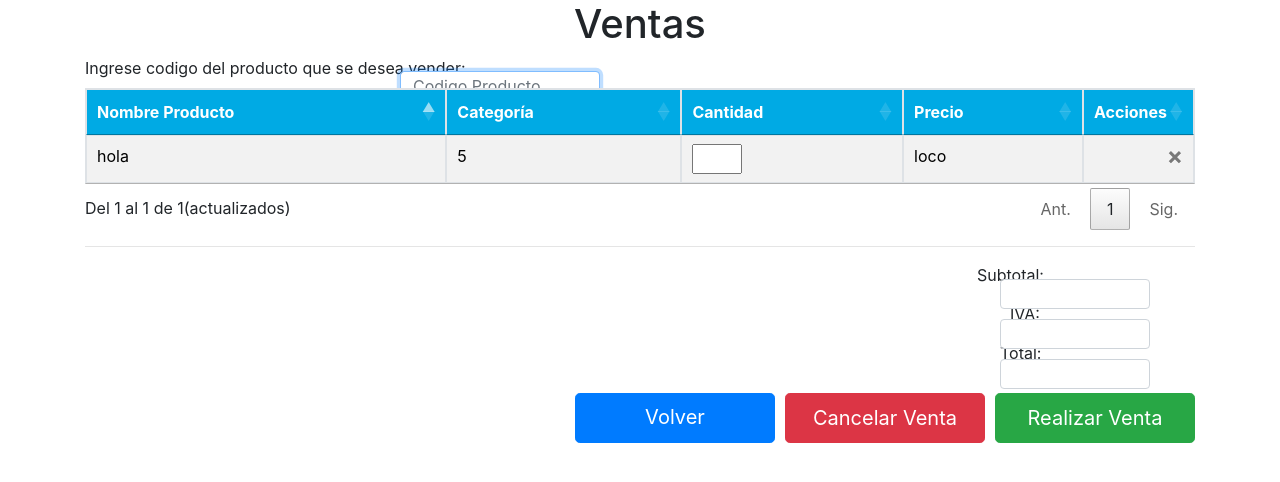
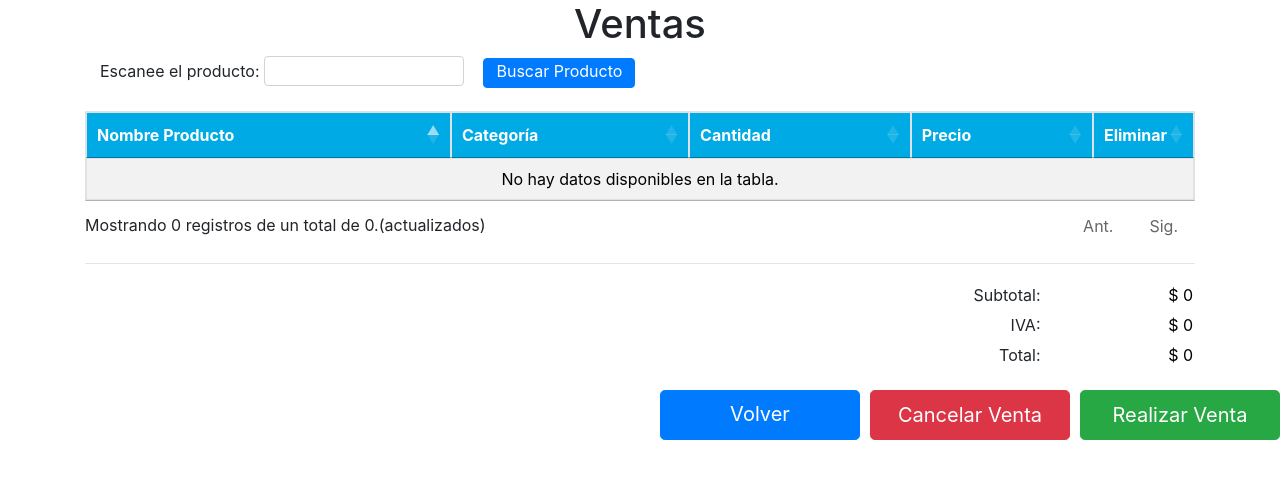
Before and after one commit to john128762/Proyecto-Portafolio-2022, a Django app: page /venta/ in a window 1280 px wide. Shown: the part 56-538 px from the top of the page. Run offline with Django 4.2, Linux system fonts and the light colour scheme; some libraries are stand-ins or nearby versions.

Commit message:
Desarrollo parcial de Ventas

```diff
--- a/laTiaDelPan/backend/Controladores/ControladorVentas.py
+++ b/laTiaDelPan/backend/Controladores/ControladorVentas.py
@@ -1,5 +1,5 @@
 from datetime import datetime
-from ConvertidorTipos import ConvertidorTipos
+from backend.Controladores.ConvertidorTipos import ConvertidorTipos
 from backend.models import Boleta
 from backend import models
 from backend import modelsApp
@@ -16,7 +16,7 @@ class ControladorVentas():
         nuevaBoleta.USU_USERNAME = boleta.Vendedor.Username
 
         try:
-            nuevaBoleta.Save()
+            nuevaBoleta.save()
 
             for detalle in boleta.Detalle:
                 nuevoDetalle = models.Detalle_Boleta()
--- /dev/null
+++ b/laTiaDelPan/backend/Vistas/FormVenta.py
@@ -0,0 +1,18 @@
+from django import forms
+from backend.models import Producto
+#from Controladores.ControladorProductos import ControladorProductos
+
+class FormVenta(forms.ModelForm):
+    codigo = forms.CharField(label='Escanee el producto: ', widget=forms.widgets.TextInput())
+
+    def __init__(self, *args, **kwargs):
+        super(FormVenta, self).__init__(*args, **kwargs)
+        for name in self.fields.keys():
+            self.fields[name].widget.attrs.update({
+                'class': 'form-control',
+            })
+
+    class Meta:
+        model = Producto
+        field = ['PROD_CODIGO']
+        exclude = ['PROD_NOMBRE', 'PROD_VALOR', 'PROD_STOCK', 'PROV_RUT', 'CAT_ID', 'PROD_ESTADO']
--- a/laTiaDelPan/backend/Vistas/VistaVenta.py
+++ b/laTiaDelPan/backend/Vistas/VistaVenta.py
@@ -1,9 +1,55 @@
+import json
 from django.shortcuts import render
 from backend import models
 from backend import modelsApp
+from backend.Vistas.FormVenta import FormVenta
 from backend.Controladores.ControladorVentas import ControladorVentas
+from backend.Controladores.ControladorProductos import ControladorProductos
 from django.http import HttpResponseRedirect
 from django.contrib import messages
+from django.http import JsonResponse
+from django.core import serializers
+
+#from laTiaDelPan.backend.views import Producto
+
 
 def venta(request):
-    return render(request, 'venta.html')
+    form = FormVenta()
+    return render(request, 'venta.html', {"form": form})
+
+def postProducto(request):
+    if is_ajax(request) and request.method == "POST":
+        form = FormVenta(request.POST)
+        if form.is_valid():
+            #print(form.cleaned_data["codigo"])
+            try:
+                producto2 = models.Producto.objects.get(PROD_CODIGO = form.cleaned_data["codigo"])
+                serializado2 = serializers.serialize('json', [ producto2, ])
+                producto = ControladorProductos.LeerProducto(form.cleaned_data["codigo"])
+                #print(producto.Codigo)
+                #print(json.dumps(producto, cls=modelsApp.ProductoEncoder))
+                serializado = serializarProducto(producto)
+                print(serializado)
+                print(serializado2)
+                return JsonResponse({"instance": serializado}, status=200)
+                #return JsonResponse({"instance": serializado2}, status=200)
+            except models.Producto.DoesNotExist:
+                #resultado = modelsApp.Resultado(-1, "El producto no existe.")
+                messages.error(request, "El producto no existe.")
+                #return JsonResponse("error": "El producto no existe.")
+            #producto = ControladorProductos.LeerProducto(1)
+
+
+        else:
+            return JsonResponse({"error":form.errors}, status=400)
+    return JsonResponse({"error": ""}, status=400)
+
+def is_ajax(request):
+    return request.META.get('HTTP_X_REQUESTED_WITH') == 'XMLHttpRequest'
+
+def serializarProducto(producto: modelsApp.Producto):
+    #serializado = '"model": "backend.Producto", "pk: {pkField}, "fields": {fieldsField}]'
+    strPK = '"pk": ' + str(producto.Codigo) + ','
+    strFields = '"fields": ' + json.dumps(producto, cls=modelsApp.ProductoEncoder) + "}]"
+    serializado = '[{"model": "backend.Producto", ' + strPK + strFields
+    return serializado
--- a/laTiaDelPan/backend/models.py
+++ b/laTiaDelPan/backend/models.py
@@ -13,6 +13,8 @@ class Categoria(models.Model):
     CAT_NOMBRE = models.CharField(max_length=20)
     CAT_DESCRIPCION = models.CharField(max_length=100)
     CAT_ESTADO = models.BooleanField()
+    def __str__(self):
+        return self.CAT_NOMBRE
 
 class Usuario (models.Model):
     USU_RUT = models.IntegerField()
@@ -42,6 +44,8 @@ class Producto(models.Model):
     PROV_RUT = models.ForeignKey(Proveedor, on_delete=models.CASCADE)
     CAT_ID = models.ForeignKey(Categoria, on_delete=models.CASCADE)
     PROD_ESTADO = models.BooleanField()
+    def __str__(self):
+        return self.PROD_NOMBRE
 
 class Detalle_Boleta(models.Model):
     BOL_NUMERO = models.ForeignKey(Boleta, on_delete=models.CASCADE)
--- a/laTiaDelPan/backend/templates/venta.html
+++ b/laTiaDelPan/backend/templates/venta.html
@@ -8,7 +8,7 @@
     <link rel="stylesheet" href="{% static 'css/venta.css' %}">
     <link rel="stylesheet" href="https://cdn.jsdelivr.net/npm/bootstrap@4.6.1/dist/css/bootstrap.min.css">
     <link rel="stylesheet" type="text/css" href="https://cdn.datatables.net/v/dt/dt-1.11.5/datatables.min.css"/>
-    <script src="https://cdn.jsdelivr.net/npm/jquery@3.6.0/dist/jquery.slim.min.js"></script>
+    <script src="https://code.jquery.com/jquery-3.6.0.min.js"></script>
     <script src="https://cdn.jsdelivr.net/npm/popper.js@1.16.1/dist/umd/popper.min.js"></script>
     <script src="https://cdn.jsdelivr.net/npm/bootstrap@4.6.1/dist/js/bootstrap.bundle.min.js"></script>
     <title>Analisis Venta</title>
@@ -73,12 +73,22 @@
       </div>
     </div>
     <div class="container">
-      <label for="venCodigoPro">Ingrese codigo del producto que se desea vender:</label>
-      <input type="text" class="form-control" id="venCodigoPro" name = "venCodigoPro" placeholder="Codigo Producto" autofocus>
+      <form id="producto-form">
+        {% csrf_token %}
+
+        {% for field in form %}
+        <div class="form-group col-4" style="box-sizing: unset; display: inline;">
+          <label for ="id_codigo">{{ field.label }}</label>
+          {{ field }}
+        </div>
+        {% endfor %}
+        <input type="submit" id="btnBuscar" class="btn btn-primary" value="Buscar Producto"/>
+      </form>
     </div>
 
     <!-- Tabla Venta -->
-    <div class="container">
+    <form>
+      <div class="container" style="margin-top: 20px">
         <table class="table table-striped table-bordered table-hover" id="tablaVenta">
             <thead style="background-color: #00aae4; color: white;">
                 <tr>
@@ -86,37 +96,71 @@
                     <th>Categoría</th>
                     <th>Cantidad</th>
                     <th>Precio</th>
-                    <th>Acciones</th>
+                    <th>Eliminar</th>
                 </tr>
             </thead>
             <tbody style="background-color: white; color: black;">
-                <tr>
-                    <td>hola</td>
-                    <td>5</td>
-                    <td></td>
-                    <td>loco</td>
-                    <td></td>
-                </tr>
+
             </tbody>
         </table>
         <hr>
-        <div>
-          <label id="laSubtotal">Subtotal:</label>
-          <label id="laIva">IVA:</label>
-          <label id="laTotal">Total:</label>
-          <input type="number" class="form-control" id="subtotal">
-          <input type="number" class="form-control" id="iva">
-          <input type="number" class="form-control" id="total">
+        <div style="text-align:right">
+          <label for="subtotal" id="laSubtotal">Subtotal:</label>&nbsp;<input type="text" class="textValor" id="subtotal" value="$ 0" readonly>
+          <label for="iva" id="laIva">IVA:</label>&nbsp;<input type="text" class="textValor" id="iva" value="$ 0" readonly>
+          <label for="total" id="laTotal">Total:</label>&nbsp;<input type="text" class="textValor" id="total" value="$ 0" readonly>
         </div>
-        <div>
-          <button class="btn btn-outline-success btn-lg active" id="ventaRealizar" data-toggle="modal" data-target="#realizarVenta">Realizar Venta</button>
-          <button class="btn btn-outline-danger btn-lg active" id="ventaCancelar" data-toggle="modal" data-target="#cancelarVenta">Cancelar Venta</button>
-          <a href="/principal/" role="button" class="btn btn-outline-primary btn-lg active" id="ventaVolver">Volver</a>
-        </div>
+      </div>
+    </form>
+    <div>
+      <button class="btn btn-outline-success btn-lg active" id="ventaRealizar" data-toggle="modal" data-target="#realizarVenta">Realizar Venta</button>
+      <button class="btn btn-outline-danger btn-lg active" id="ventaCancelar" data-toggle="modal" data-target="#cancelarVenta">Cancelar Venta</button>
+      <a href="/principal/" role="button" class="btn btn-outline-primary btn-lg active" id="ventaVolver">Volver</a>
+    </div>
 
     </div>
 
     <script type="text/javascript" src="https://cdn.datatables.net/v/dt/dt-1.11.5/datatables.min.js"></script>
     <script type="text/javascript" src="{% static 'js/venta.js' %}"></script>
+    <script>
+
+      function actualizarTotales(){
+
+      }
+
+      $("#tablaVenta").on('click', '.close', function(){
+        $(this).closest('tr').remove();
+        actualizarTotales()
+      });
+
+      $("#producto-form").submit(function (e){
+        e.preventDefault();
+        var serializeData = $(this).serialize();
+        $.ajax({
+          type: 'POST',
+          url: "{% url 'post_producto' %}",
+          data: serializeData,
+          success: function(response){
+            //alert(response["instance"]);
+            $("#producto.form").trigger('reset');
+            $("venCodigoPro").focus();
+            var instance = JSON.parse(response["instance"]);
+            var fields = instance[0]["fields"];
+            $("#tablaVenta tbody").prepend(
+              `<tr id=${fields["Codigo"]}>
+                <td>${fields["Nombre"]||""}</td>
+                <td>${fields["Cat"]["Nombre"]||""}</td>
+                <td><input type='number' id='${fields["Codigo"]||""}' value="1" class='form-control col-6'/></td>
+                <td>$ ${fields["Valor"]||""}</td>
+                <td><button class='close' arial-label='Close' ><span aria-hidden="true">&times;</span></button></td>
+              </tr>`
+            );
+            actualizarTotales();
+          },
+          error: function(response){
+            alert(response["responseJSON"]["error"]);
+          }
+        });
+      });
+    </script>
 </body>
 </html>
--- a/laTiaDelPan/frontend/static/css/venta.css
+++ b/laTiaDelPan/frontend/static/css/venta.css
@@ -21,12 +21,17 @@
     float: right;
 }
 
-#venCodigoPro{
+#id_codigo{
     width: 200px;
     height: 30px;
-    right: 680px;
-    top: 127px;
-    position: absolute;
+
+    display: inline;
+}
+
+#btnBuscar{
+    vertical-align: unset;
+    height:30px;
+    padding-top: unset;
 }
 
 #inCodProd{
@@ -34,43 +39,27 @@
     padding-top: 20px;
 }
 
-#subtotal{
-    top: 335px;
-    right: 130px;
-    position: absolute;
+.textValor{
+    display: inline-block;
     width: 150px;
     height: 30px;
-}
-
-#iva{
-    top: 375px;
-    right: 130px;
-    position: absolute;
-    width: 150px;
-    height: 30px;
-}
-
-#total{
-    top: 415px;
-    right: 130px;
-    position: absolute;
-    width: 150px;
-    height: 30px;
+    border:0px;
+    text-align: right;
 }
 
 #laSubtotal{
-    display: block;
-    padding-left: 892px;
+    display: inline;
+    padding-left: 75%;
 }
 
 #laIva{
-    display: block;
-    padding-left: 925px;
-    padding-top: 7px;
+    display: inline;
+    padding-left: 75%;
+    padding-top: 10px;
 }
 
 #laTotal{
-    display: block;
-    padding-left: 915px;
-    padding-top: 7px;
+    display: inline;
+    padding-left: 75%;
+    padding-top: 10px;
 }
--- a/laTiaDelPan/laTiaDelPan/urls.py
+++ b/laTiaDelPan/laTiaDelPan/urls.py
@@ -21,6 +21,7 @@ from backend.Vistas import VistaCategoria
 from backend.Vistas import VistaProveedor
 from backend.Vistas import VistaUsuario
 from backend.Vistas import VistasProducto
+from backend.Vistas import VistaVenta
 
 urlpatterns = [
     path('admin/', admin.site.urls),
@@ -45,6 +46,7 @@ urlpatterns = [
     path('producto/', VistasProducto.producto),
     path('crearProd/', VistasProducto.nuevoProducto),
 
-    path('venta/', backend_views.venta)
 
+    path('venta/', VistaVenta.venta),
+    path('venta/obtenerProducto', VistaVenta.postProducto, name="post_producto")
 ]
```
Also changed, not shown: laTiaDelPan/backend/modelsApp.py (+16 -8 lines), 1 other file.
